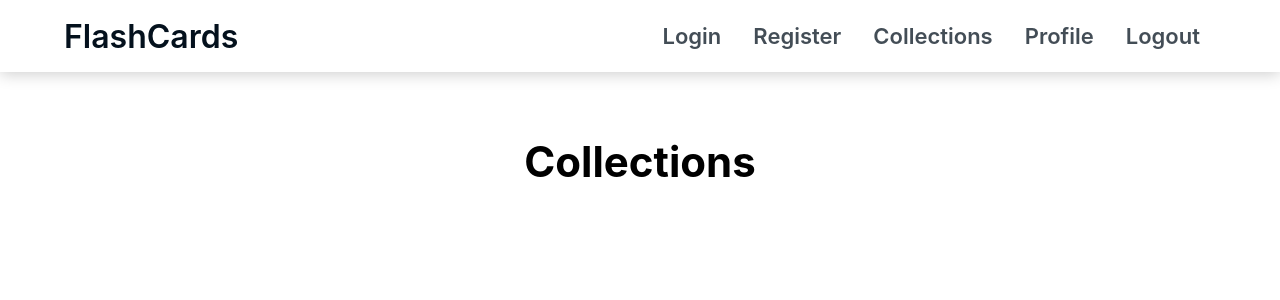
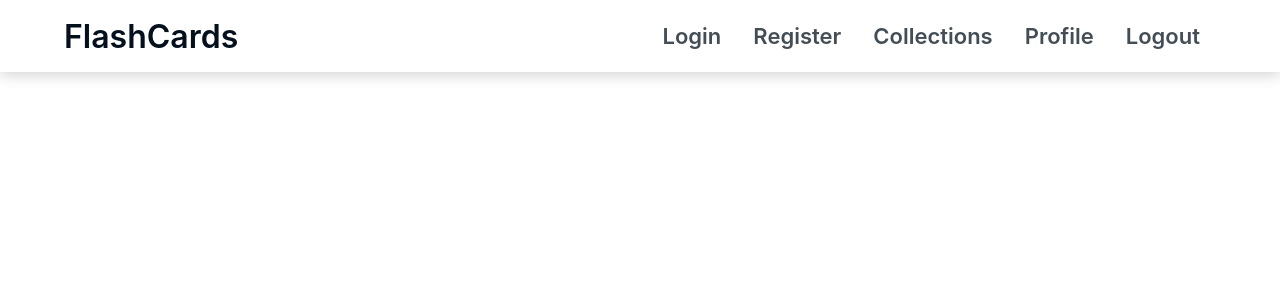
Before and after one commit to yap8/flashcards, a React (Create React App) app in the folder client/: page / in a window 1280 px wide. Shown: the top 300 px of the page. Built offline with nearby package versions, Linux system fonts and the light colour scheme; sample sign-in values are in the browser's storage.

Commit message:
added PrivateRoute

```diff
--- a/client/src/App.js
+++ b/client/src/App.js
@@ -6,17 +6,22 @@ import Login from './pages/Login'
 import Profile from './pages/Profile';
 import Register from './pages/Register'
 import Logout from './pages/Logout'
+import PrivateRoute from './components/routing/PrivateRoute'
 
 function App() {
   return (
     <Router>
       <Header />
       <Routes>
-        <Route path="/" element={<Collections />} />
+        <Route path="/" element={<PrivateRoute />}>
+          <Route element={<Collections />} />
+        </Route>
+        <Route path="/collections" element={<PrivateRoute />}>
+          <Route element={<Collections />} />
+        </Route>
+        <Route path="/profile" element={<Profile />} />
         <Route path="/login" element={<Login />} />
         <Route path="/register" element={<Register />} />
-        <Route path="/collections" element={<Collections />} />
-        <Route path="/profile" element={<Profile />} />
         <Route path="/logout" element={<Logout />} />
       </Routes>
     </Router>
--- /dev/null
+++ b/client/src/components/routing/PrivateRoute.js
@@ -0,0 +1,6 @@
+import { Navigate, Outlet } from 'react-router-dom'
+
+const PrivateRoute = () =>
+  localStorage.getItem('authToken') ? <Outlet /> : <Navigate to="/login" />
+
+export default PrivateRoute
```
